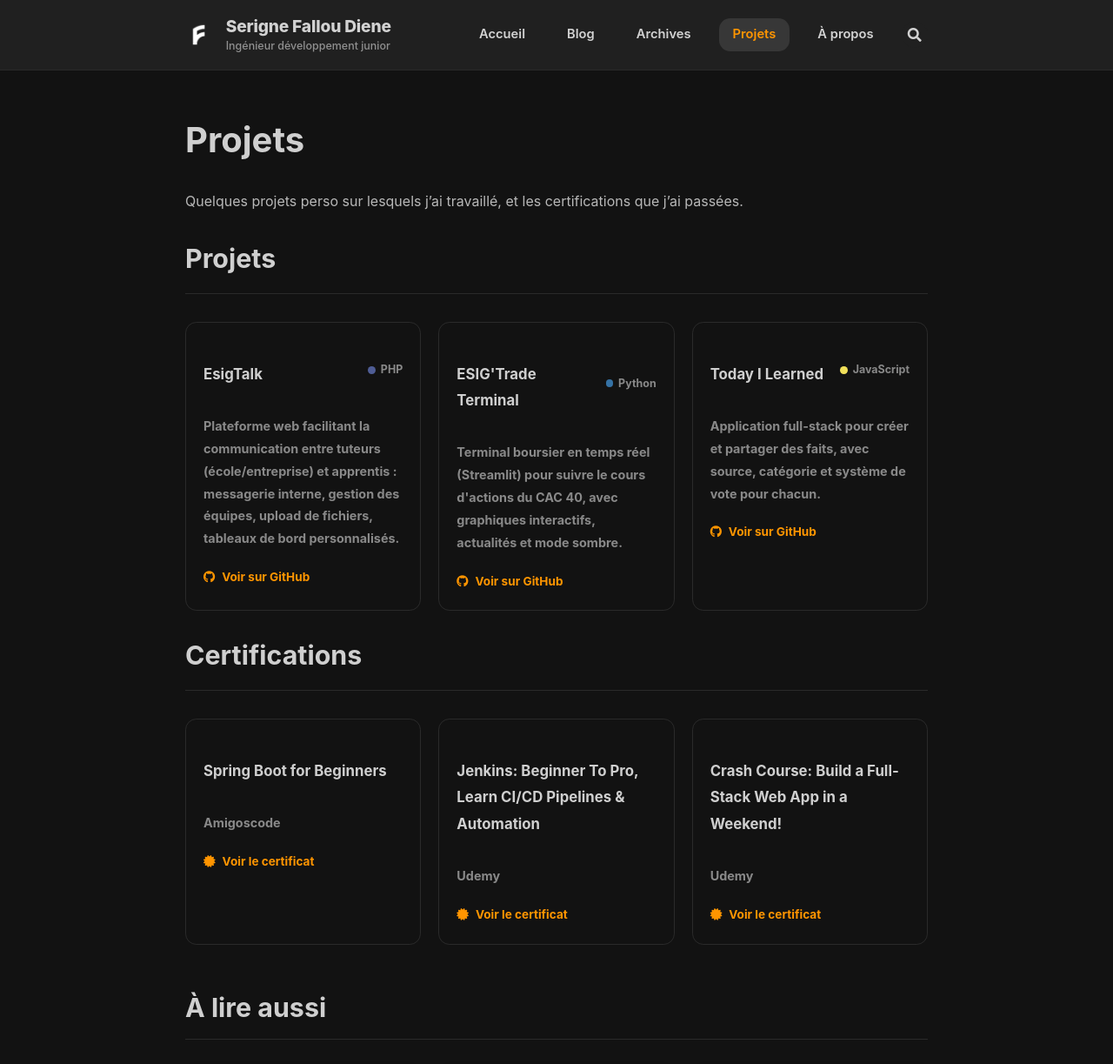
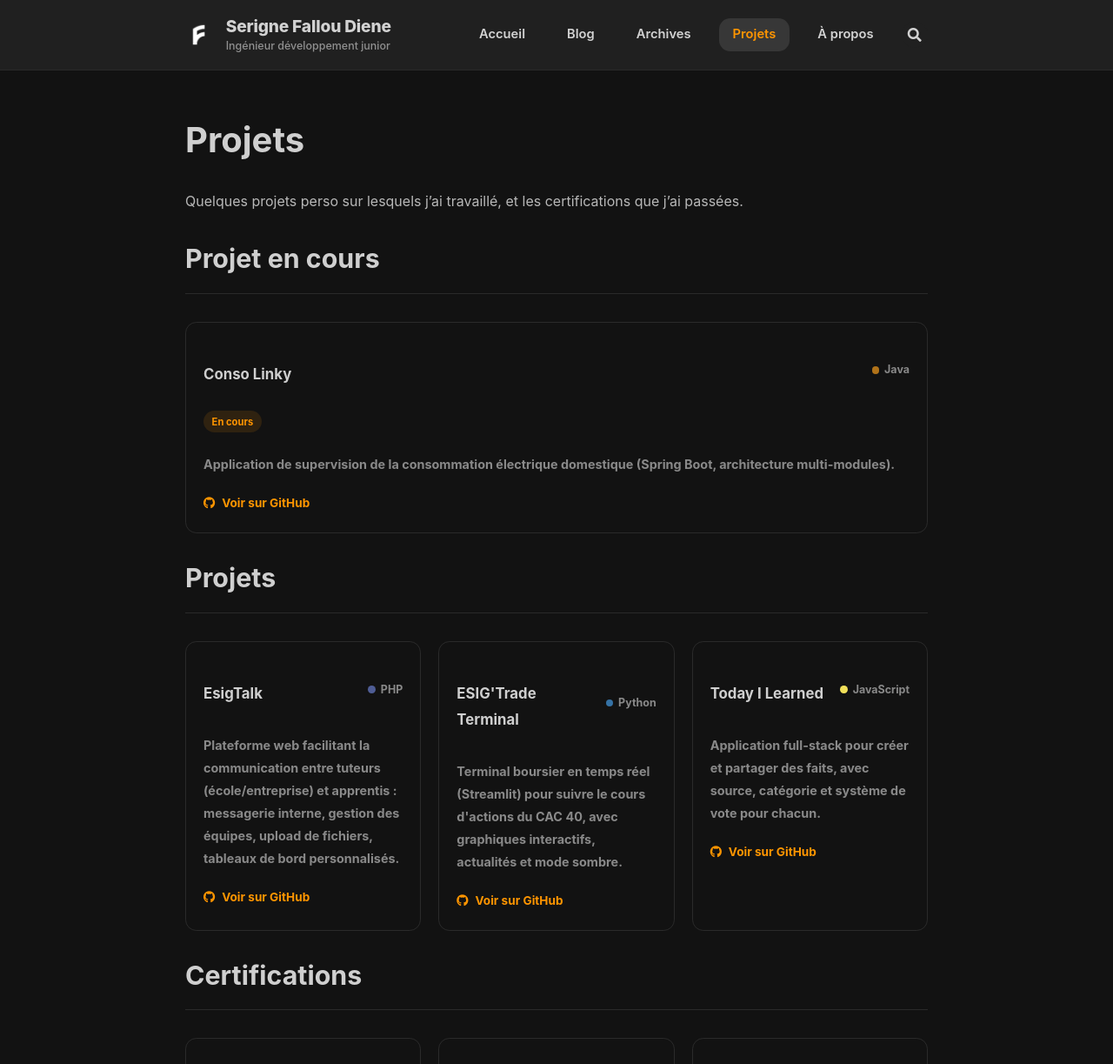
Before and after one commit to sfalloudiene/sfalloudiene.github.io, a Jekyll site: the page built from projects.md, in a window 1280 px wide, cut to the strip 0-1223 px from the top of the page. Shown: the whole strip at 87% size. Built offline with Jekyll 4.4.1, drawn with Linux system fonts in a browser that asks for light colours; nearby versions of some CDN libraries.

Commit message:
Show 4 recent posts on homepage, add current project (Conso Linky)
New "Projet en cours" section on /projects.html above the finished
projects, for sfalloudiene/conso-linky (Spring Boot / Java 21,
multi-module electricity consumption monitoring app), with an "En
cours" badge to distinguish it from shipped work.

Co-Authored-By: Claude Sonnet 5 <noreply@anthropic.com>
Claude-Session: https://claude.ai/code/session_01Pw2VjeJ6hvYuKfitpuhZPd

```diff
--- a/_sass/custom.scss
+++ b/_sass/custom.scss
@@ -424,6 +424,17 @@ $nav-font-stack: -apple-system, BlinkMacSystemFont, "Segoe UI", Roboto, Helvetic
   display: inline-block;
 }
 
+.project-card__badge {
+  display: inline-block;
+  margin-bottom: 0.5rem;
+  padding: 0.15rem 0.6rem;
+  border-radius: 999px;
+  font-size: 0.7rem;
+  font-weight: map-get($base, font-weight-bold);
+  color: $main-color-1;
+  background: rgba($main-color-1, 0.12);
+}
+
 .project-card__desc {
   margin: 0 0 0.75rem;
   font-size: 0.9rem;
--- a/index.html
+++ b/index.html
@@ -24,7 +24,7 @@ title: Accueil
 <section class="recent-posts">
   <h2 class="timeline-section__heading">Derniers articles</h2>
   <div class="recent-posts__grid">
-    {%- for post in site.posts limit: 3 -%}
+    {%- for post in site.posts limit: 4 -%}
       {%- include post-card.html post=post -%}
     {%- endfor -%}
   </div>
--- a/projects.md
+++ b/projects.md
@@ -29,6 +29,23 @@ comment: false
 ---
 
 Quelques projets perso sur lesquels j'ai travaillé, et les certifications que j'ai passées.
+
+<section class="timeline-section">
+<h2 class="timeline-section__heading">Projet en cours</h2>
+<div class="projects">
+
+<a class="project-card" href="https://github.com/sfalloudiene/conso-linky" target="_blank" rel="noopener">
+<div class="project-card__header">
+<h3 class="project-card__title">Conso Linky</h3>
+<span class="project-card__lang"><span class="project-card__lang-dot" style="background-color: #b07219;"></span>Java</span>
+</div>
+<span class="project-card__badge">En cours</span>
+<p class="project-card__desc">Application de supervision de la consommation électrique domestique (Spring Boot, architecture multi-modules).</p>
+<span class="project-card__link"><i class="fab fa-github"></i> Voir sur GitHub</span>
+</a>
+
+</div>
+</section>
 
 <section class="timeline-section">
 <h2 class="timeline-section__heading">Projets</h2>
```
